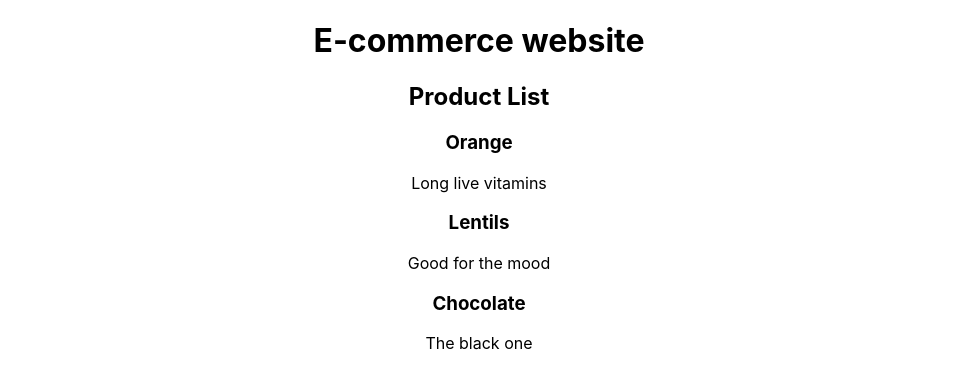
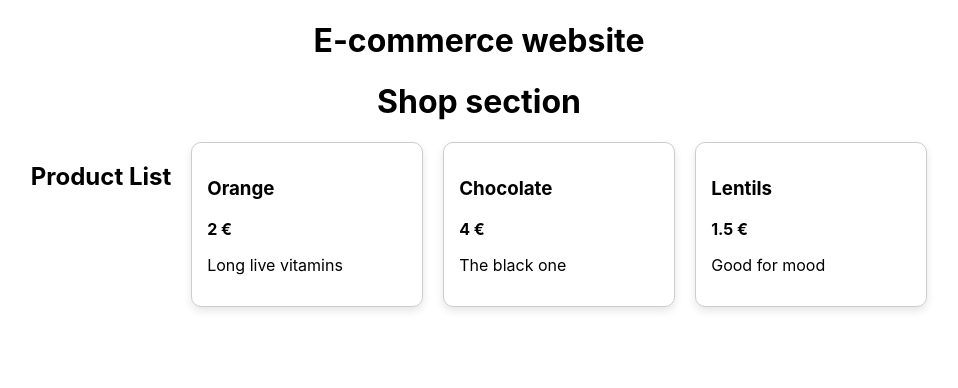
Before and after one commit to Serpiel/js-react_courses, a React (Create React App) app: page / in a window 1280 px wide. Shown: the top 388 px of the page, without its empty margins (161-1119 px from the left). Built offline with nearby package versions, Linux system fonts and the light colour scheme.

Commit message:
React 2 - Exo 9

```diff
--- a/src/App.css
+++ b/src/App.css
@@ -1,38 +1,3 @@
 .App {
   text-align: center;
 }
-
-.App-logo {
-  height: 40vmin;
-  pointer-events: none;
-}
-
-@media (prefers-reduced-motion: no-preference) {
-  .App-logo {
-    animation: App-logo-spin infinite 20s linear;
-  }
-}
-
-.App-header {
-  background-color: #282c34;
-  min-height: 100vh;
-  display: flex;
-  flex-direction: column;
-  align-items: center;
-  justify-content: center;
-  font-size: calc(10px + 2vmin);
-  color: white;
-}
-
-.App-link {
-  color: #61dafb;
-}
-
-@keyframes App-logo-spin {
-  from {
-    transform: rotate(0deg);
-  }
-  to {
-    transform: rotate(360deg);
-  }
-}
--- a/src/App.js
+++ b/src/App.js
@@ -7,7 +7,8 @@ function App(props) {
   return (
     <div className="App">
       <Title />
-      <ProductList />
+      <h1>Shop section</h1>
+      <ProductList products={props.products} />
     </div>
   );
 }
--- /dev/null
+++ b/src/ProductList.css
@@ -0,0 +1,15 @@
+.ProductList {
+    display: flex;
+    justify-content: center;
+    flex-wrap: wrap;
+    gap: 20px;
+}
+
+.ProductPreview {
+    border: 1px solid #ccc;
+    border-radius: 10px;
+    padding: 15px;
+    width: 200px;
+    box-shadow: 0 4px 8px rgba(0,0,0,0.1);
+    text-align: left;
+}
--- a/src/ProductList.js
+++ b/src/ProductList.js
@@ -1,21 +1,18 @@
 import ProductPreview from "./ProductPreview";
+import './ProductList.css';
 
-function ProductList() {
+function ProductList(props) {
     return (
-        <div>
+        <div className="ProductList">
             <h2>Product List</h2>
-            <ProductPreview
-                name="Orange"
-                description="Long live vitamins"
-            />
-            <ProductPreview
-                name="Lentils"
-                description="Good for the mood"
-            />
-            <ProductPreview
-                name="Chocolate"
-                description="The black one"
-            />
+            {props.products.map((product) => (
+                <ProductPreview
+                    key={product.id}
+                    name={product.name}
+                    price={product.price}
+                    description={product.description}
+                />
+            ))}
         </div>
     );
 }
--- a/src/ProductPreview.js
+++ b/src/ProductPreview.js
@@ -1,10 +1,11 @@
-function ProductReview(props) {
+function ProductPreview(props) {
     return (
-        <div className="ProductReview">
+        <div className="ProductPreview">
             <h3>{props.name}</h3>
+            <p><strong>{props.price} €</strong></p>
             <p>{props.description}</p>
         </div>
     );
 }
 
-export default ProductReview;
+export default ProductPreview;
--- a/src/index.js
+++ b/src/index.js
@@ -4,10 +4,16 @@ import './index.css';
 import App from './App';
 import reportWebVitals from './reportWebVitals';
 
+const products = [
+  { id: 1, name: 'Orange', description: 'Long live vitamins', price: 2 },
+  { id: 2, name: 'Chocolate', description: 'The black one', price: 4 },
+  { id: 3, name: 'Lentils', description: 'Good for mood', price: 1.5 }
+];
+
 const root = ReactDOM.createRoot(document.getElementById('root'));
 root.render(
   <React.StrictMode>
-    <App name="Serpiel"/>
+    <App products={products} />
   </React.StrictMode>
 );
 // If you want to start measuring performance in your app, pass a function
```
